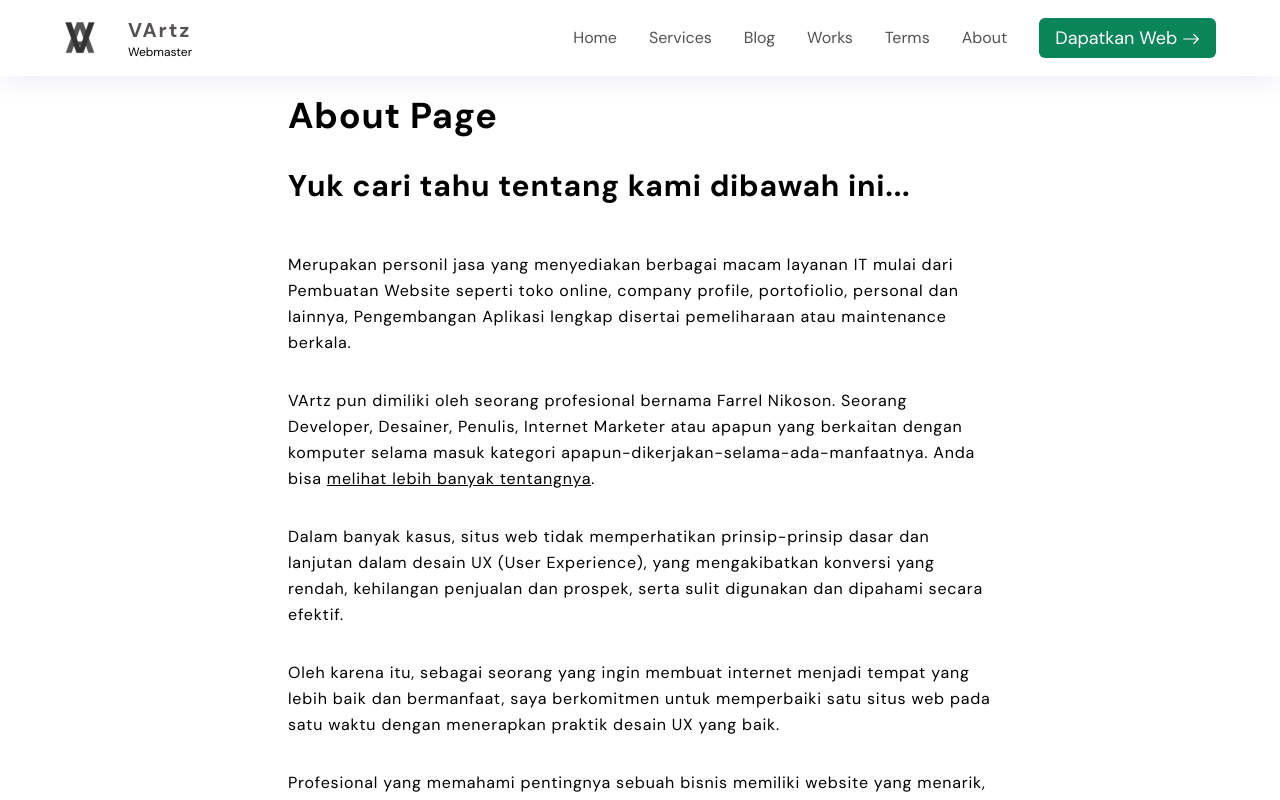
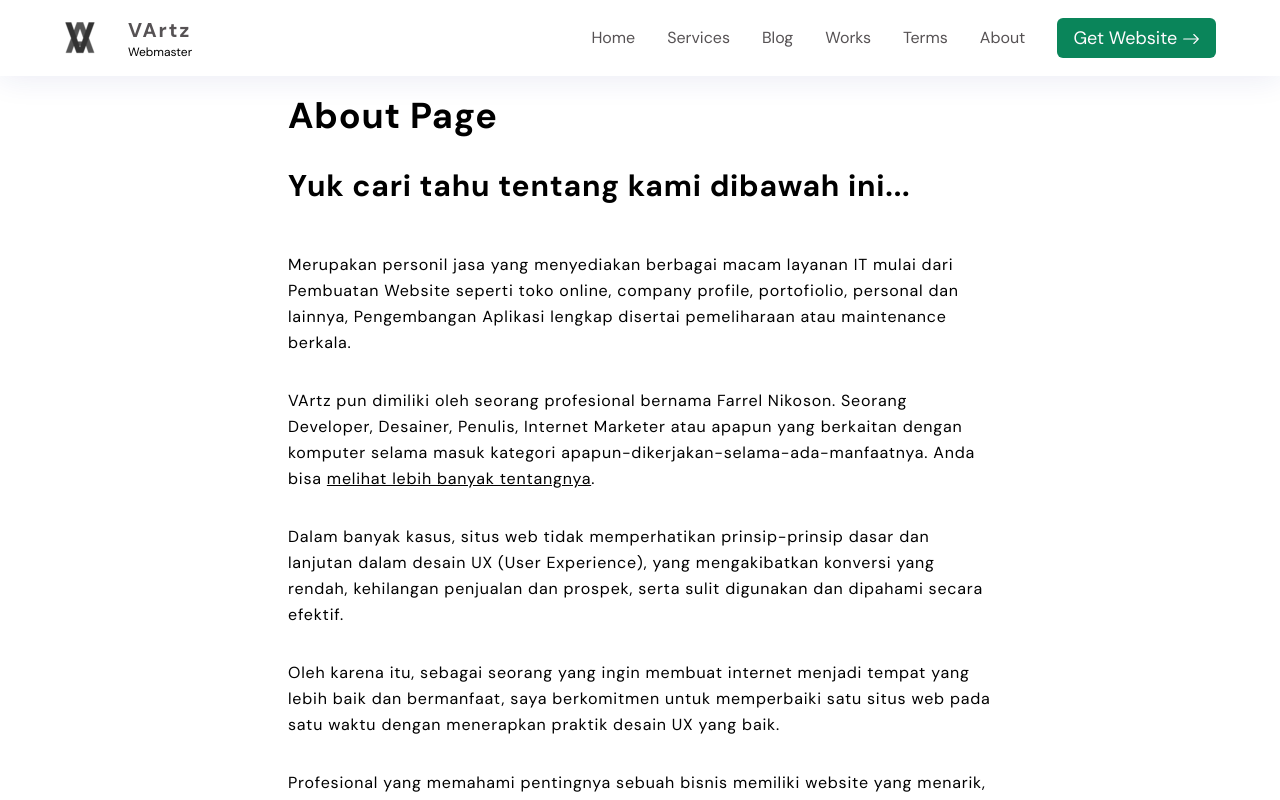
Before and after one commit to VArtzy/VArtz, a Next.js app: page /about in a window 1280 px wide. Shown: the top 800 px of the page. Built offline with nearby package versions, Linux system fonts and the light colour scheme.

Commit message:
fix cntn

```diff
--- a/components/Nav.tsx
+++ b/components/Nav.tsx
@@ -123,7 +123,7 @@ const Nav: React.FC = () => {
                             className="text-lg text-snow px-4 py-2 rounded-md bg-mediumSpringGreen transition-all hover:bg-springGreen"
                             href="/quiz"
                         >
-                            Dapatkan Web{" "}
+                            Get Website{" "}
                             <BsArrowRight className="inline font-bold" />
                         </Link>
                     </li>
@@ -196,7 +196,7 @@ const Nav: React.FC = () => {
                             className="text-lg text-snow px-4 py-2 rounded-md bg-mediumSpringGreen transition-all hover:bg-springGreen"
                             href="/quiz"
                         >
-                            Dapatkan Web{" "}
+                            Get Website{" "}
                             <BsArrowRight className="inline font-bold" />
                         </Link>
                     </li>
--- a/components/Parallax.tsx
+++ b/components/Parallax.tsx
@@ -75,7 +75,7 @@ const ParallaxRapper: NextPage = () => {
         <>
             <Parallax
                 ref={ParallaxRef}
-                pages={19}
+                pages={18}
                 style={{ top: "0", left: "0" }}
             >
                 <ParallaxLayer
@@ -326,7 +326,7 @@ const ParallaxRapper: NextPage = () => {
                     className="max-w-6xl mx-auto px-8 text-grayweb"
                 >
                     <h2 className="max-w-3xl text-3xl text-center lg:text-4xl font-bold mt-8">
-                    Bangun Website Yang Disukai Anda, Bukan Yang Sekadar Hanya Ada
+                    Bangun Website Yang Disukai Anda, Bukan Hanya Yang Sekadar Ada
                     </h2>
                     <div className="grid lg:grid-cols-2 gap-8">
                         <div className="flex flex-col gap-8">
```
